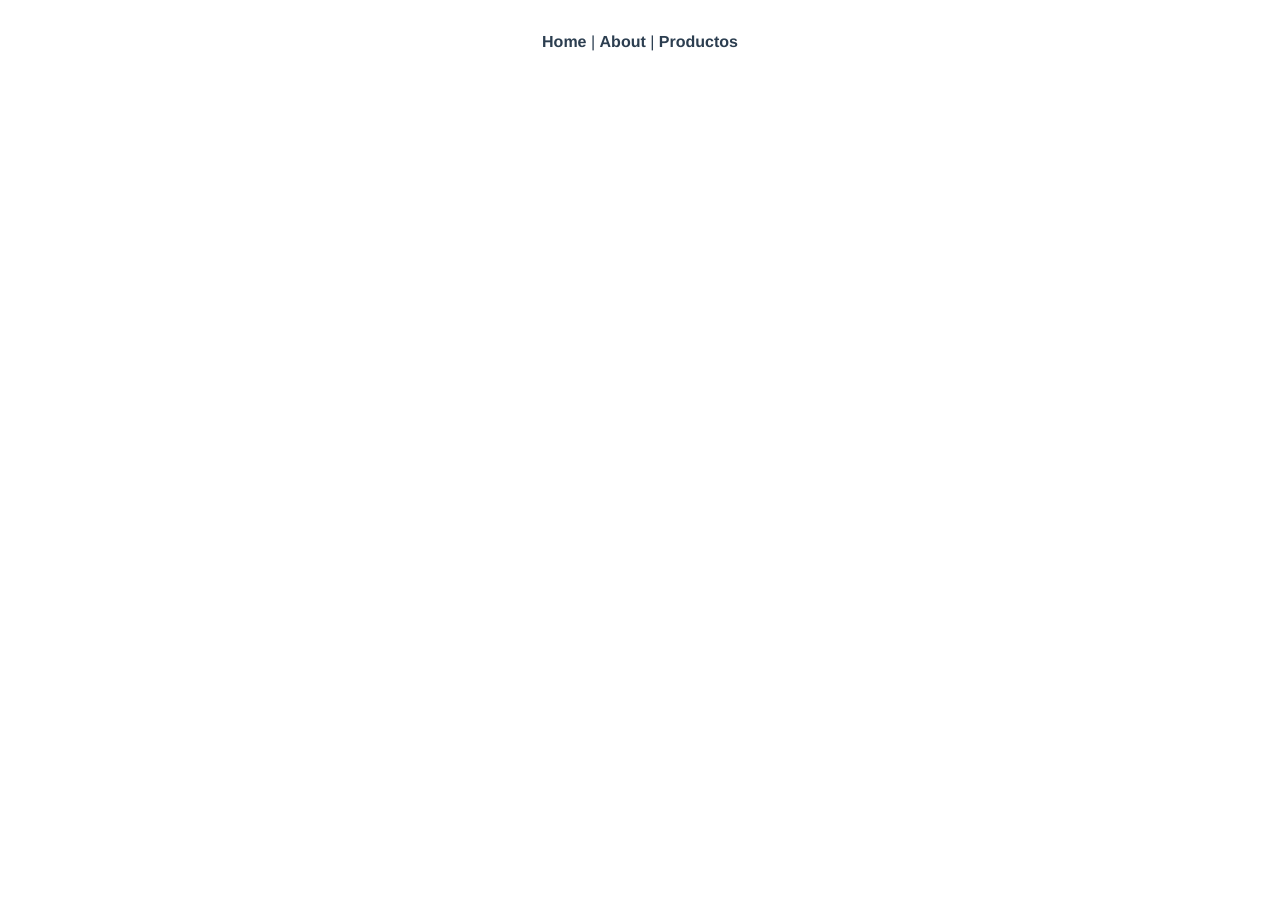
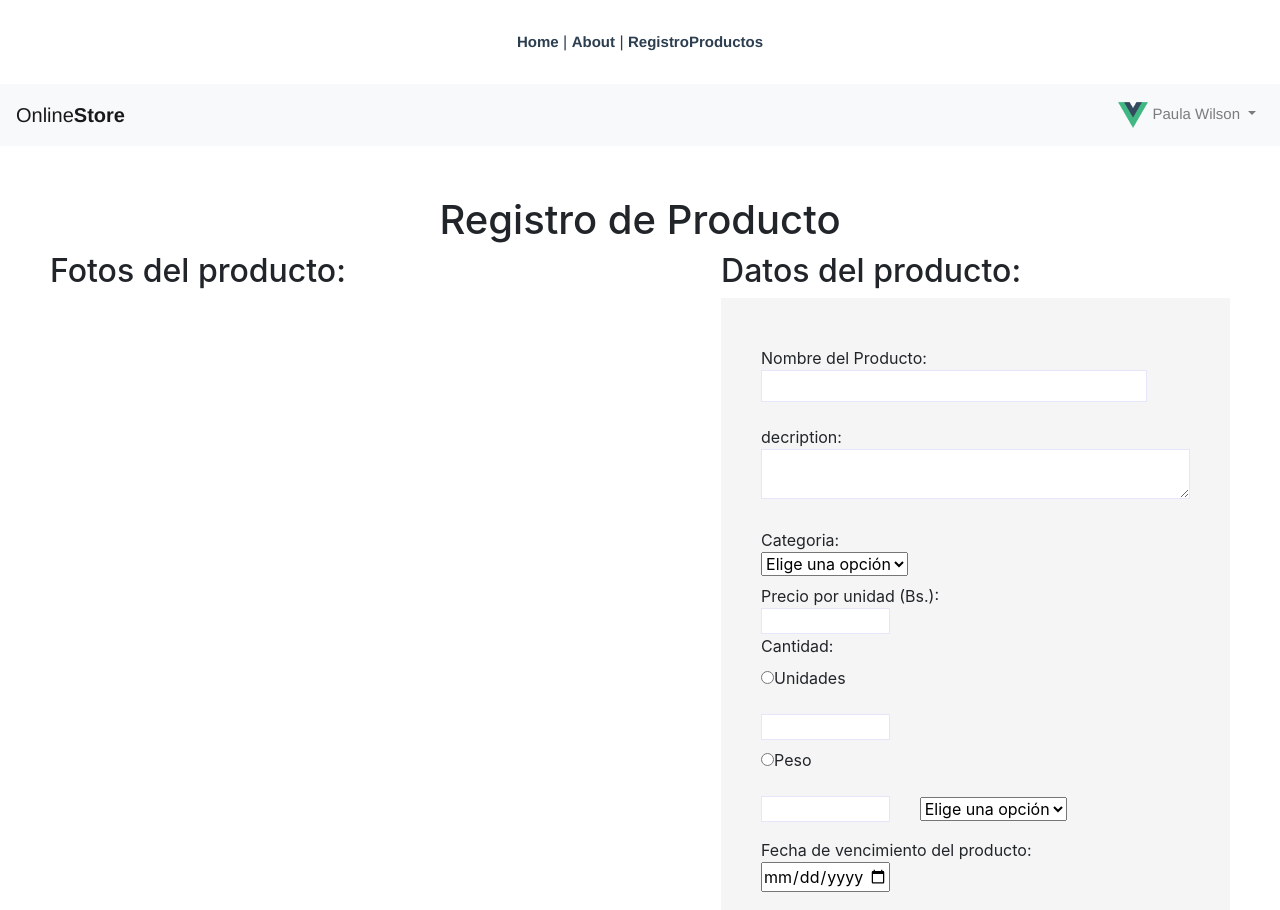
Before and after one commit to AlanBenavides/vue-gestion-productos, a Vue app: page /registro in a window 1280 px wide. Shown: the top 910 px of the page. Before the commit the page ends 800 px from the top, so only its background shows below. Built offline with nearby package versions, Linux system fonts and the light colour scheme.

Commit message:
registro productos
formulario de registro productos

```diff
--- a/src/App.vue
+++ b/src/App.vue
@@ -3,6 +3,7 @@
     <div id="nav">
       <router-link to="/">Home</router-link> |
       <router-link to="/about">About</router-link> |
+      <router-link to="/Registro">Registro</router-link>
       <router-link to="/Admin_productos">Productos</router-link>
     </div>
     <router-view />
--- /dev/null
+++ b/src/components/Formulario.vue
@@ -0,0 +1,201 @@
+<template>
+<div>
+<head>
+<title>Registro de Productos</title>
+
+</head>
+<body>
+    <div class="contenedor">
+      <h1>Registro de Producto</h1>
+      <div class="contenido">
+      <div class="imagenes">
+      <h2>Fotos del producto:</h2>
+      <!--imagenes del producto-->
+      </div>
+
+      <div><h2>Datos del producto:</h2>
+      <form action="" method="GET" class="formulario">
+
+      <label>Nombre del Producto:<input type="text"  /></label>
+       <label>decription:<textarea cols="30" rows="10" ></textarea></label>
+        <label>Categoria:</label>
+       <select name="CATEGORIA">
+          <option selected value="0"> Elige una opción </option>
+             <option value="Farmacia">Farmacia</option>
+            <option value="Electronicos">Electronicos</option>
+            <option value="Ropa">Ropa</option>
+           <option value="Alimentos">Alimentos</option>
+          <option value="Entretenimiento">Entretenimieto</option>
+
+       </select>
+      <label>Precio por unidad (Bs.):<input class="precio" type="number"  /></label>
+
+      <p>Cantidad:<br>
+
+    <label><input type="radio" name="cantidad" value="unidades">Unidades</label><br>
+    <input type="number"  />
+
+    <label><input type="radio" name="cantidad" value="peso">Peso</label><br>
+    <input class="peso" type="number"  />
+        <select  name="UNIDAD PESO" class="unidad">
+          <option selected value="0"> Elige una opción </option>
+             <option value="1">Kilogramos</option>
+            <option value="2">Libras</option>
+           <option value="3">Litros</option>
+          <option value="4">Galones</option>
+          <option value="5">Onzas</option>
+           </select>
+    </p>
+
+
+
+
+
+      <label for="start">Fecha de vencimiento del producto:</label>
+      <input type="date" id="start" name="trip-start" value="DD/MM/AA"
+       min="2020-01-01" max="2025-12-31">
+
+       <div >
+       <ion-col text-rigth>
+       <button class="boton" @click="crear">Confirmar</button>
+       </ion-col>
+       </div>
+
+
+
+      </form>
+
+     </div>
+      </div>
+    </div>
+</body>
+</div>
+</template>
+
+
+<script>
+
+export default {
+  name: "Form",
+  data: function () {
+    return {
+      data: {},
+    };
+  }
+
+};
+
+
+</script>
+
+
+<style scope>
+*{
+    padding: 0;
+    margin: 0;
+    box-sizing: border-box;
+}
+   a{
+      text-decoration:none;
+    font-size: 15px;
+     }
+     :root {
+      --color-principal:white;
+      --color:#F5F5F5;
+   }
+label {
+    width: 100%;
+  display: block;
+  margin: .5em 0 0 0;
+  display: table;
+
+}
+h1{
+    text-align: center;
+}
+.unidad{
+    margin: 0 30px;
+}
+
+.contenedor{
+
+    padding: 50px;
+    margin: 20 px auto;
+    width:100%;
+    height: 90%;
+
+}
+
+.contenido{
+    display:flex;
+    width: 100%;
+    overflow: hidden;
+     background: var(--color-principal);
+
+}
+
+
+.contenido .imagenes,
+.contenido .fomulario{
+    width: 60%;
+}
+/* Estilos formulario*/
+.formulario{
+
+    padding: 40px;
+   background: var(--color);
+
+}
+.formulario input[type='text'],
+
+.formulario textarea
+{
+width: 90%;
+margin-bottom: 15px;
+padding: 15px 10px;
+border: 1px solid #E6E6FA ;
+outline: 0;
+height: 10px;
+}
+.formulario input[type='number']{
+    border:#E6E6FA 1px solid;
+    width: 30%;
+}
+.precio{
+    border:#E6E6FA 1px solid;
+     display: block;
+}
+ .peso{
+     border:#E6E6FA 1px solid;
+     display: inline-block;
+}
+
+.formulario input[type='date'],.cantidad{
+    max-width: 50%;
+
+}
+.formulario input[type='text']:focus,
+.formulario textarea:focus,
+.formulario input[type='number']:focus{
+    border: 1px solid #00FF00;
+
+}
+.formulario textarea{
+    max-width:  100%;
+    min-width: 100%;
+    min-height: 50px;
+    max-height: 120px;
+}
+
+.boton{
+    padding: 15px 35px;
+    border: transparent;
+    background: #696969;
+    color: #E6E6FA;
+    margin: 20px 70px 20px 200px;
+
+
+
+
+}
+</style>
--- a/src/router/index.js
+++ b/src/router/index.js
@@ -3,22 +3,31 @@ import VueRouter from "vue-router";
 
 Vue.use(VueRouter);
 
-const routes = [
-  {
+const routes = [{
         path: "/",
         name: "Home",
-    component: () => import("@/views/Home.vue")
+        component: () =>
+            import ("@/views/Home.vue")
     },
     {
         path: "/about",
         name: "About",
-    component: () => import("@/views/About.vue")
+        component: () =>
+            import ("@/views/About.vue")
+    },
+    {
+        path: "/registro",
+        name: "Registro",
+        component: () =>
+            import ("@/views/Registro.vue")
     },
     {
         path: "/admin_productos",
         name: "Admin_productos",
-    component: () => import("@/views/Admin_productos.vue")
-  }
+        component: () =>
+            import ("@/views/Admin_productos.vue")
+    },
+
 ];
 
 const router = new VueRouter({
--- /dev/null
+++ b/src/views/Registro.vue
@@ -0,0 +1,22 @@
+<template>
+    <div>
+    <Nav />
+        <Formulario />
+    </div>
+</template>
+
+<script>
+import Nav from "@/components/Nav.vue"
+import Formulario from "@/components/Formulario.vue"
+
+export default {
+    name: "Registro",
+    components: {
+        Nav,
+        Formulario,
+    },
+};
+</script>
+
+<style scoped>
+</style>
```
Lines whose indentation alone changed are shown as unchanged.
